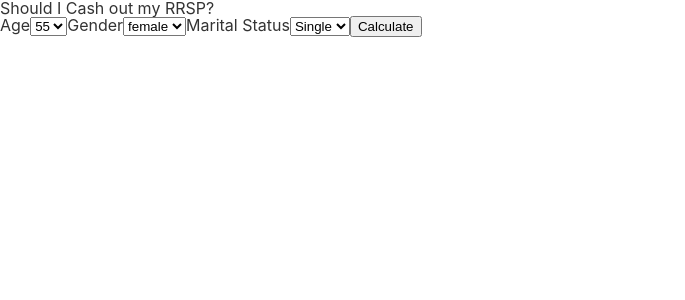
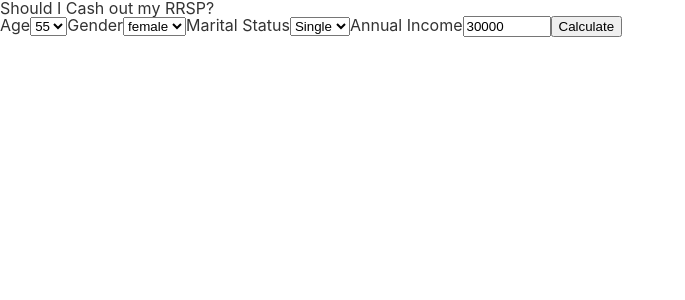
Before and after one commit to danielabar/can-rrsp-cashout, a React (Create React App) app: page / in a window 1280 px wide. Shown: the top 300 px of the page, without its empty margins (0-685 px from the left). Built offline with nearby package versions, Linux system fonts and the light colour scheme.

Commit message:
add annual income input

```diff
--- a/src/components/data-entry/data-entry.js
+++ b/src/components/data-entry/data-entry.js
@@ -37,6 +37,7 @@
     age: config.DEFAULT_AGE,
     gender: config.DEFAULT_GENDER,
     maritalStatus: config.DEFAULT_MARITAL_STATUS,
+    income: config.DEFAULT_INCOME,
   };
 
   update = field => evt => {
@@ -47,7 +48,7 @@
   };
 
   render() {
-    const { age, gender, maritalStatus } = this.state;
+    const { age, gender, maritalStatus, income } = this.state;
     return (
       <div className="data-entry">
         <form>
@@ -86,6 +87,19 @@
               {createMaritalStatusSelection()}
             </select>
           </label>
+
+          <label htmlFor="income">
+            Annual Income
+            <input
+              id="income"
+              type="number"
+              name="income"
+              value={income}
+              onChange={this.update('income')}
+              min={config.MIN_INCOME}
+              max={config.MAX_INCOME}
+            />
+          </label>
           <button type="submit">Calculate</button>
         </form>
       </div>
--- a/src/config.js
+++ b/src/config.js
@@ -26,6 +26,10 @@
     //     'Spouse/common-law partner of someone who does not receive an OAS Pension',
     // },
   ],
+
+  DEFAULT_INCOME: 30000,
+  MIN_INCOME: 0,
+  MAX_INCOME: 100000,
 });
 
 export default config;
```
Also changed, not shown: 1 other file (tests, documents, lock files or other folders).
